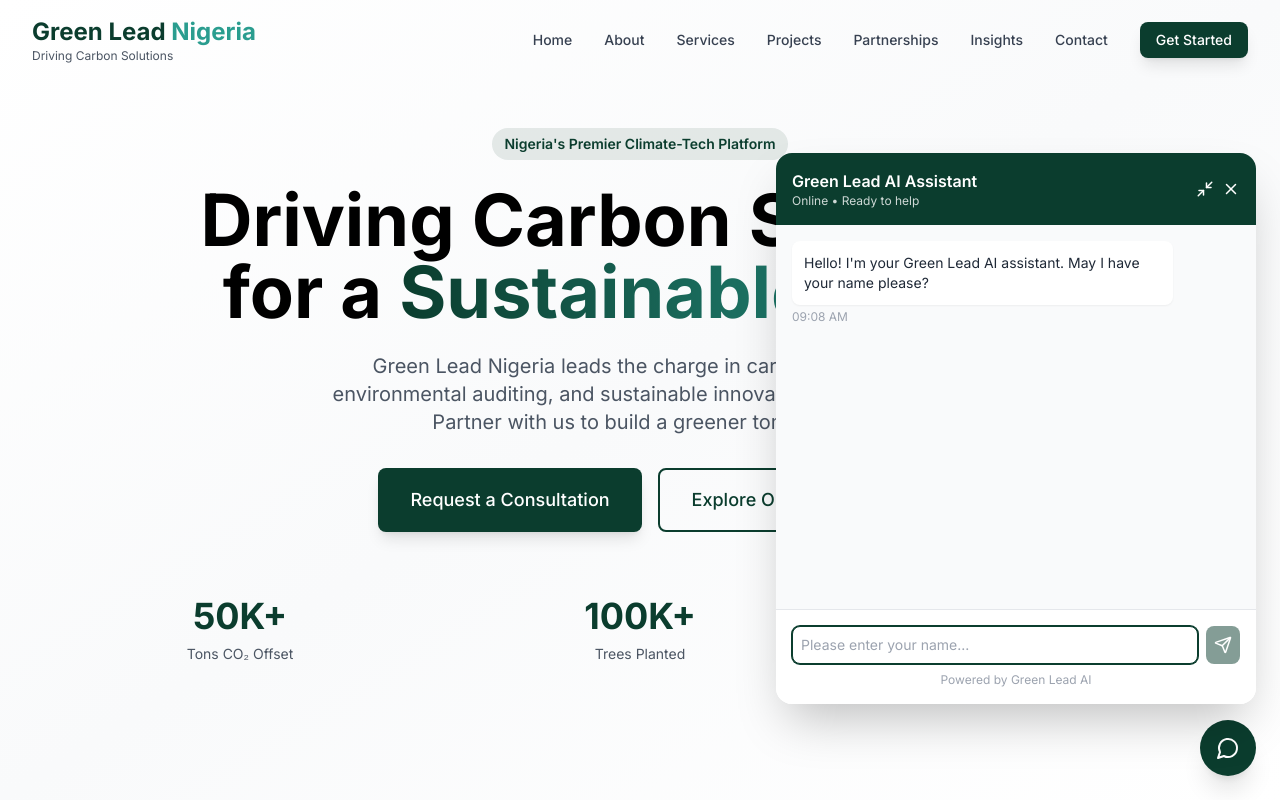
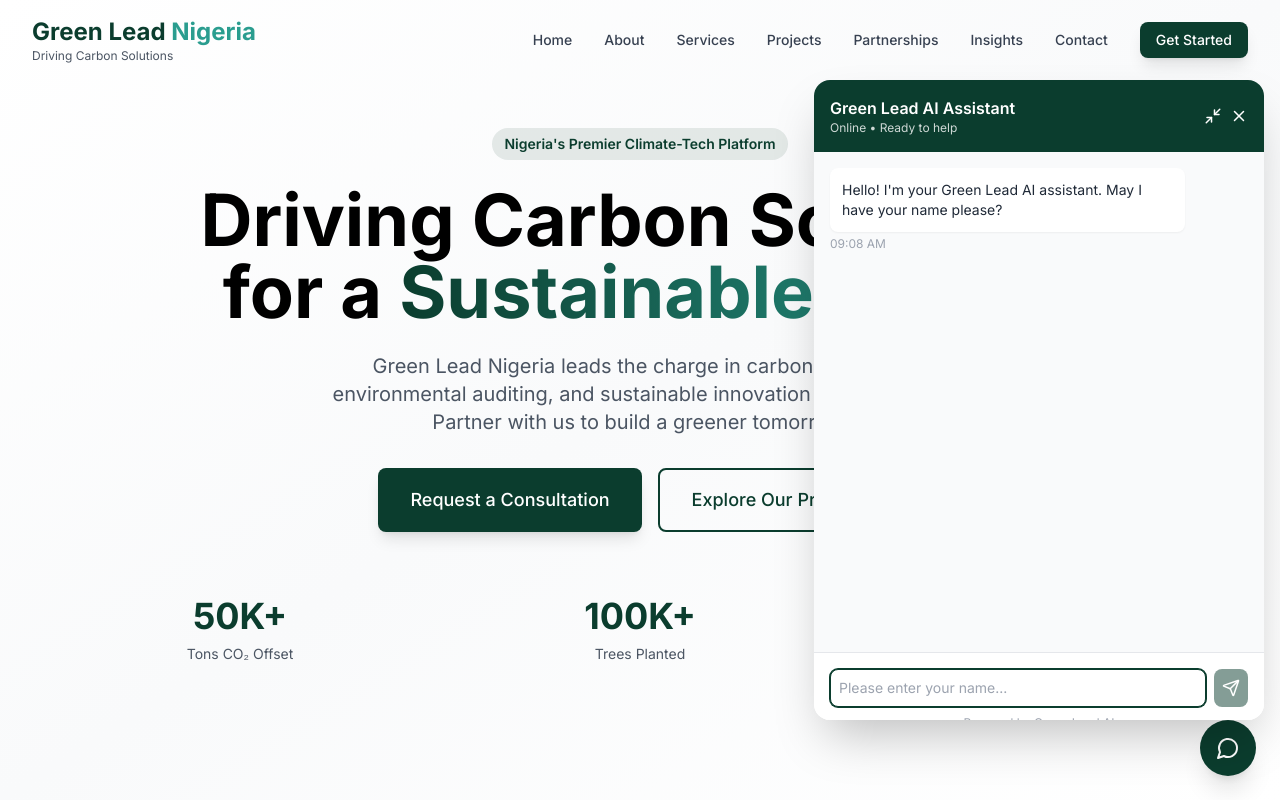
Before and after one commit to yildumd/green-lead-nigeria, a Next.js app: page / in a window 1280 px wide. Both pictures are taken after a click on the button 1228 px from the left and 748 px from the top of the page. Shown: the top 800 px of the page. Built offline with nearby package versions, Linux system fonts and the light colour scheme.

Commit message:
Fix chatbot positioning: desktop bottom placement for full visibility

```diff
--- a/components/ui/Chatbot.tsx
+++ b/components/ui/Chatbot.tsx
@@ -263,15 +263,15 @@ export default function Chatbot() {
             animate={{ opacity: 1, y: 0, scale: 1 }}
             exit={{ opacity: 0, y: 100, scale: 0.9 }}
             transition={{ type: 'spring', damping: 25 }}
-            className={`fixed z-50 bg-white shadow-2xl rounded-2xl transition-all duration-300 ${
-              isMinimized ? 'w-72 sm:w-80' : 'w-[calc(100vw-2rem)] sm:w-[480px]'
-            } max-w-full ${
-              // Mobile: bottom, Desktop: bottom-24 (above the button)
-              'bottom-16 right-4 sm:bottom-24 sm:right-6'
-            }`}
+            className="fixed z-50 bg-white shadow-2xl rounded-2xl overflow-hidden w-[90vw] sm:w-[450px] max-w-[450px]"
+            style={{
+              bottom: '80px',
+              right: '16px',
+              maxHeight: '80vh',
+            }}
           >
             {/* Header */}
-            <div className="flex items-center justify-between rounded-t-2xl bg-primary p-3 sm:p-4">
+            <div className="flex items-center justify-between bg-primary p-3 sm:p-4">
               <div>
                 <h3 className="font-semibold text-white text-sm sm:text-base">
                   Green Lead AI Assistant
@@ -298,7 +298,7 @@ export default function Chatbot() {
             {!isMinimized && (
               <>
                 {/* Messages */}
-                <div className="h-80 sm:h-96 overflow-y-auto p-3 sm:p-4 bg-gray-50">
+                <div className="h-[60vh] sm:h-[500px] overflow-y-auto p-3 sm:p-4 bg-gray-50">
                   {messages.map((msg, idx) => (
                     <div key={idx} className={`mb-4 flex ${msg.isUser ? 'justify-end' : 'justify-start'}`}>
                       <div className={`max-w-[85%] ${msg.isUser ? 'text-right' : 'text-left'}`}>
@@ -345,7 +345,7 @@ export default function Chatbot() {
                 </div>
 
                 {/* Input */}
-                <div className="border-t p-3 sm:p-4 bg-white rounded-b-2xl">
+                <div className="border-t p-3 sm:p-4 bg-white">
                   <div className="flex gap-2">
                     <input
                       ref={inputRef}
```
